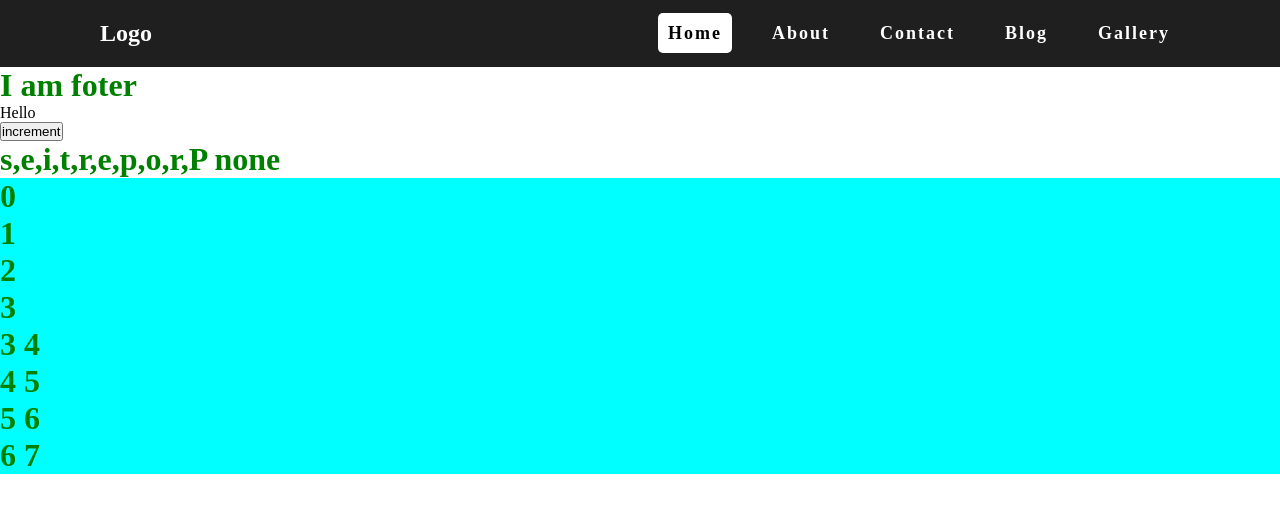
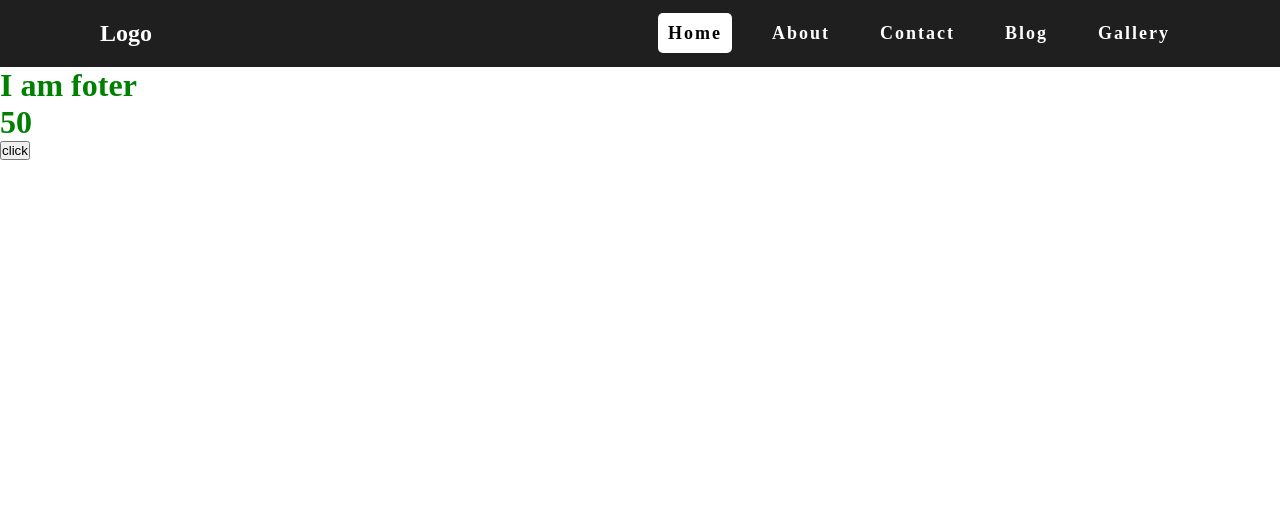
Before and after one commit to HMZeeshanLatif/Vue-Templets, a Vue app: page / in a window 1280 px wide. Shown: the top 512 px of the page. Built offline with nearby package versions, Linux system fonts and the light colour scheme.

Commit message:
use of reactive property

```diff
--- a/src/components/HeroSection/index.vue
+++ b/src/components/HeroSection/index.vue
@@ -1,32 +1,21 @@
 <script setup>
-import {ref } from "vue";
-const count=ref("Hello")
-const numbers = [-3, -2, -1, 2, 3, 4, 5, 6];
-const multiple = {
-  id: "testId",
-  class: "testClass",
-  style: "background-color:aqua",
-};
-const increment = () => {
-  count.value="World";
-};
-let test = "Properties";
-const reversedTest = test.split("").reverse().join("");
-let funTest = (first, second) => {
-  return first + "" + second;
-};
+import {reactive} from "vue";
+ let count=reactive({
+  a:50,
+  b:20,
+  c:0
+ })
+
+let fun=()=>{
+  count.c= count.a+count.b;
+
+}
+
+
 </script>
 <template>
-   <p>{{ count }}</p>
-    <button @click="increment">increment</button>
-  <h1 :id="funTest('hello', 2)">
-    {{ test.split("").reverse().join() }}
-    {{ test == reversedTest ? "ok" : "none" }}
-  </h1>
-  <h1 v-bind="multiple" v-for="(item, index) in numbers" :key="index">
-    {{ item >= +3 ? item : "" }}
-    {{ index }}
-  </h1>
+   <h1>{{count.a + count.c}}</h1>
+   <button  @click="fun()">click</button>
 </template>
 
 <style scoped></style>
```
